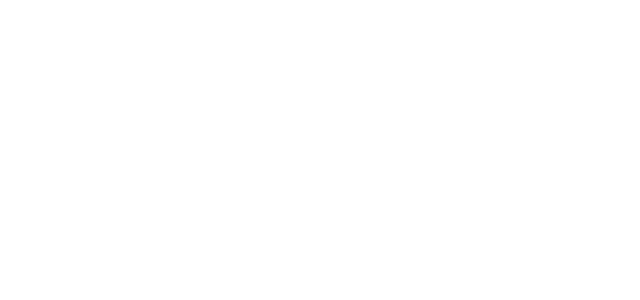
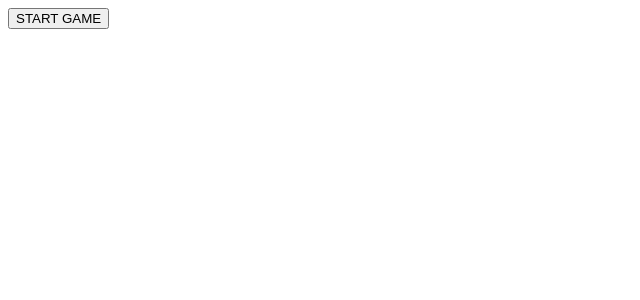
Before and after one commit to Uruwhy1/pfml-photoTagging-frontend, a React (Vite) app: page / in a window 1280 px wide. Shown: the top 300 px of the page, without its empty margins (0-640 px from the left). Built offline with nearby package versions, Linux system fonts and the light colour scheme.

Commit message:
add react-transition-group for view switching transitions

```diff
--- a/package.json
+++ b/package.json
@@ -11,7 +11,8 @@
   },
   "dependencies": {
     "react": "^18.3.1",
-    "react-dom": "^18.3.1"
+    "react-dom": "^18.3.1",
+    "react-transition-group": "^4.4.5"
   },
   "devDependencies": {
     "@eslint/js": "^9.13.0",
--- /dev/null
+++ b/src/App.css
@@ -0,0 +1,21 @@
+.view-enter {
+  opacity: 0;
+  transform: scale(0.9);
+}
+
+.view-enter-active {
+  opacity: 1;
+  transform: scale(1);
+  transition: opacity 300ms, transform 300ms;
+}
+
+.view-exit {
+  opacity: 1;
+  transform: scale(1);
+}
+
+.view-exit-active {
+  opacity: 0;
+  transform: scale(0.9);
+  transition: opacity 300ms, transform 300ms;
+}
--- a/src/App.jsx
+++ b/src/App.jsx
@@ -1,6 +1,36 @@
+import { useState } from "react";
+import { CSSTransition, SwitchTransition } from "react-transition-group";
+import "./App.css";
+
+import Start from "./views/Start";
+import Playing from "./views/Playing";
+import Leaderboard from "./views/Leaderboard";
 
 function App() {
-  return <></>;
+  const [view, setView] = useState("start");
+
+  const RenderView = () => {
+    switch (view) {
+      case "start":
+        return <Start setView={setView} />;
+      case "playing":
+        return <Playing setView={setView} />;
+      case "board":
+        return <Leaderboard setView={setView} />;
+      default:
+        return null;
+    }
+  };
+
+  return (
+    <SwitchTransition>
+      <CSSTransition key={view} timeout={300} classNames="view" unmountOnExit>
+        <div className="view-container">
+          <RenderView />
+        </div>
+      </CSSTransition>
+    </SwitchTransition>
+  );
 }
 
 export default App;
--- /dev/null
+++ b/src/views/Leaderboard.jsx
@@ -0,0 +1,5 @@
+const Leaderboard = ({setView}) => {
+  return <div><button onClick={() => setView('start')}>START MENU</button></div>;
+};
+
+export default Leaderboard;
--- /dev/null
+++ b/src/views/Playing.jsx
@@ -0,0 +1,7 @@
+const Playing = ({setView}) => {
+  return <div>
+    <button onClick={() => {setView('board')}}>END GAME</button>
+  </div>;
+};
+
+export default Playing
--- /dev/null
+++ b/src/views/Start.jsx
@@ -0,0 +1,13 @@
+const Start = ({ setView }) => {
+  return (
+    <div>
+      <button
+        onClick={() => {
+          setView("playing");
+        }}
+      >START GAME</button>
+    </div>
+  );
+};
+
+export default Start;
```
Also changed, not shown: public/island.jpg (added), 1 other file (tests, documents, lock files or other folders).
